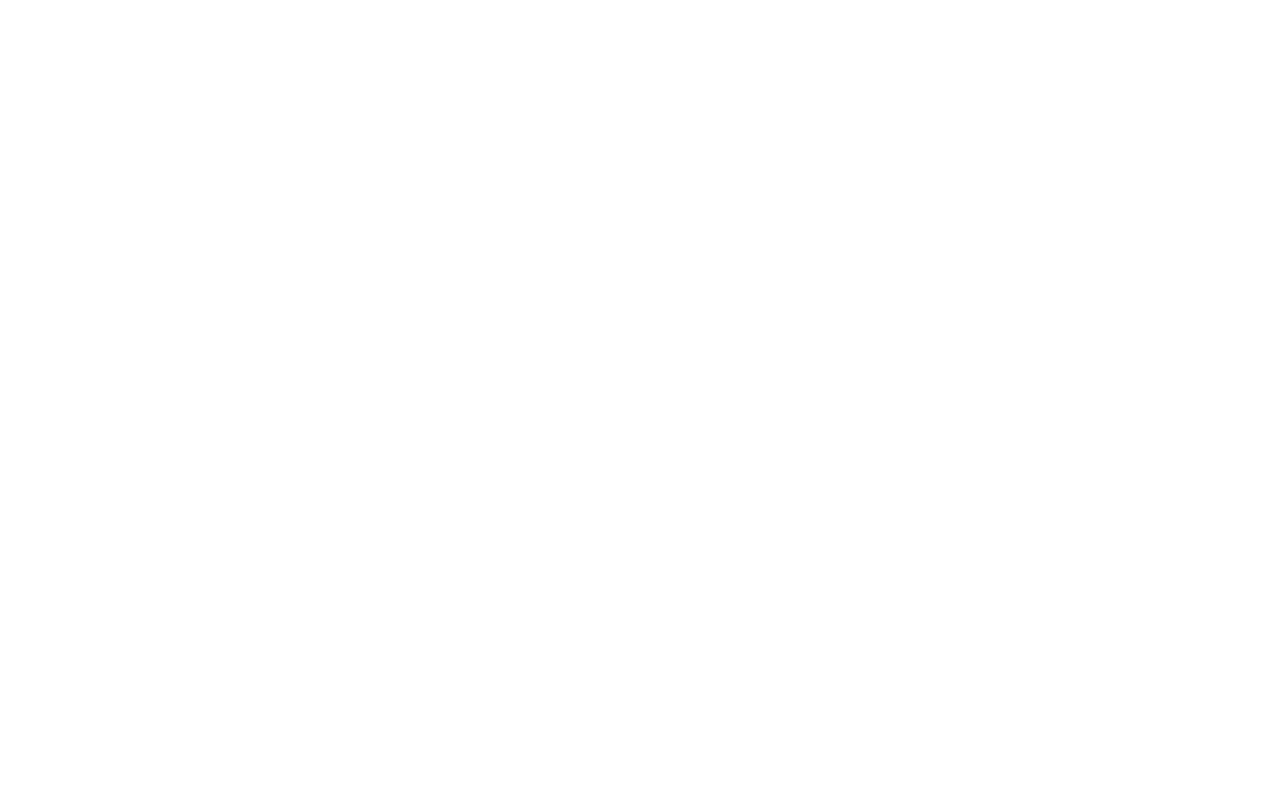
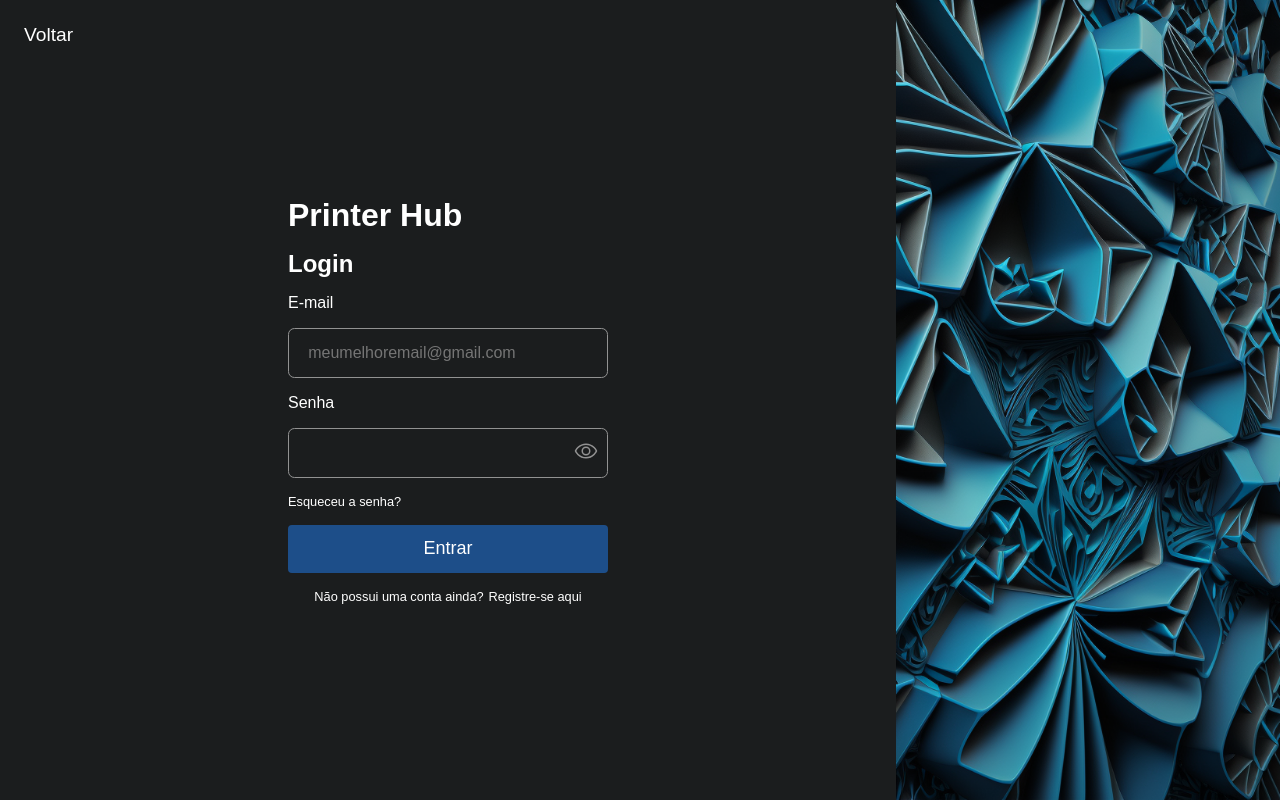
Before and after one commit to IFCE-Campus-Aracati/phfrontend, a React (Vite) app: page /signin in a window 1280 px wide. Before the commit this address had no page. Built offline with nearby package versions, Linux system fonts and the light colour scheme.

Commit message:
feature: signin and signup screens

```diff
--- a/src/components/Button/index.tsx
+++ b/src/components/Button/index.tsx
@@ -5,7 +5,7 @@
 interface ButtonProps extends React.HTMLAttributes<HTMLButtonElement> {
   title: string;
   variant: "fill" | "outline";
-  size: "small" | "medium" | "large";
+  size: "small" | "medium" | "large" | "xlarge";
   children?: React.ReactNode;
 }
 
@@ -51,6 +51,16 @@
             <Title style={{ fontSize: 18 }}>{title}</Title>
           </Container>
         );
+      case "xlarge":
+        return(
+          <Container
+            style={{ justifyContent:"center",  height: "3rem", paddingInline: 120, gap: 8, }}
+            variant={variant}
+          >
+            {children}
+            <Title style={{ fontSize: 18 }}>{title}</Title>
+          </Container>
+        );
     }
   }
 }
--- a/src/components/Input/styles.ts
+++ b/src/components/Input/styles.ts
@@ -6,7 +6,6 @@
 }
 
 export const Container = styled.div`
-  margin-bottom: 1.5rem;
   min-width: 20rem;
 `;
 
--- a/src/pages/Home/index.tsx
+++ b/src/pages/Home/index.tsx
@@ -23,7 +23,7 @@
     <Container>
       <Body>
         <HeaderNavigation>
-          <LinkButton to={""}>
+          <LinkButton to={"/signin"}>
             <TextLink>Login</TextLink>
           </LinkButton>
           <LinkButton to={""}>
--- /dev/null
+++ b/src/pages/SignIn/index.tsx
@@ -0,0 +1,53 @@
+import { useNavigate } from "react-router-dom";
+import {
+  Body,
+  Container,
+  FormContainer,
+  HeaderNavigation,
+  ImageSide,
+  LinkButton,
+  SmallLinkButton,
+  SubTitle,
+  Text,
+  TextContainer,
+  TextLink,
+  Title,
+} from "./styles";
+
+import HomeImage from "../../assets/home-image.png";
+import { Input } from "../../components/Input";
+import { Button } from "../../components/Button";
+
+export function SignIn() {
+  const navigate = useNavigate();
+
+  return (
+    <Container>
+      <Body>
+        <HeaderNavigation>
+          <LinkButton to={"/"}>
+            <TextLink>Voltar</TextLink>
+          </LinkButton>
+        </HeaderNavigation>
+        <FormContainer>
+          <Title>Printer Hub</Title>
+          <SubTitle>Login</SubTitle>
+          <Input label="E-mail" variant="form" placeholder="meumelhoremail@gmail.com" ></Input>
+          <Input password={true} label="Senha" variant="form" placeholder={""}  ></Input>
+          <SmallLinkButton to={"/"}>
+            <TextLink>Esqueceu a senha?</TextLink>
+          </SmallLinkButton>
+          <Button size="xlarge" variant="fill" title="Entrar" />
+          <TextContainer>
+            <Text>Não possui uma conta ainda?</Text>
+            <SmallLinkButton to={"/signup"}>
+              <TextLink>Registre-se aqui</TextLink>
+            </SmallLinkButton>
+          </TextContainer>
+        </FormContainer>
+      </Body>
+
+      <ImageSide src={HomeImage} />
+    </Container>
+  );
+}
--- /dev/null
+++ b/src/pages/SignIn/styles.ts
@@ -0,0 +1,88 @@
+import { Link } from "react-router-dom";
+import styled from "styled-components";
+import { theme } from "../../styles/theme";
+
+export const Container = styled.div`
+  flex: 1;
+  height: 100vh;
+  width: 100%;
+  display: flex;
+  flex-direction: row;
+  justify-content: space-between;
+  background-color: ${theme.colors.background.primary};
+`;
+
+export const Body = styled.div`
+  width: 70vw;
+  display: flex;
+  flex-direction: column;
+  align-items: center;
+  justify-content: center;
+`;
+
+export const FormContainer = styled.div`
+  display: flex;
+  flex-direction: column;
+  gap: 1rem;
+`;
+
+export const Title = styled.h1`
+  color: ${theme.colors.white};
+  text-align: start;
+`;
+
+export const SubTitle = styled.h2`
+  color: ${theme.colors.white};
+  text-align: start;
+`;
+
+export const HeaderNavigation = styled.div`
+  position: fixed;
+  top: 1.5rem;
+  left: 1.5rem;
+  display: flex;
+  flex-direction: row;
+  gap: 2.4rem;
+`;
+
+export const LinkButton = styled(Link)`
+  text-decoration: none;
+  color: ${theme.colors.white};
+  font-size: 1.2rem;
+
+  :hover {
+    color: ${theme.colors.blue.light};
+    transition: 100ms;
+  }
+`;
+
+export const TextLink = styled.p``;
+
+export const TextContainer = styled.div`
+gap: 0.3rem;
+display: flex;
+flex-direction: row;
+justify-content: center;
+`;
+
+export const SmallLinkButton = styled(Link)`
+text-decoration: none;
+color: ${theme.colors.white};
+font-size: 0.8rem;
+
+:hover {
+  color: ${theme.colors.blue.light};
+  transition: 100ms;
+}
+`;
+
+export const Text = styled.p`
+color: ${theme.colors.white};
+font-size: 0.8rem;
+`;
+
+export const ImageSide = styled.img`
+  height: 100vh;
+  width: 30vw;
+  object-fit: cover;
+`;
--- /dev/null
+++ b/src/pages/SignUp/index.tsx
@@ -0,0 +1,53 @@
+import { useNavigate } from "react-router-dom";
+import { Logo } from "../Home/styles";
+import {
+  Body,
+  Container,
+  FormContainer,
+  HeaderNavigation,
+  ImageSide,
+  LinkButton,
+  SmallLinkButton,
+  SubTitle,
+  TextContainer,
+  TextLink,
+  Title,
+  Text,
+} from "./styles";
+
+import HomeImage from "../../assets/home-image.png";
+import { Input } from "../../components/Input";
+import { Button } from "../../components/Button";
+
+export function SignUp() {
+  const navigate = useNavigate();
+
+  return (
+    <Container>
+      <Body>
+        <HeaderNavigation>
+          <LinkButton to={"/"}>
+            <TextLink>Voltar</TextLink>
+          </LinkButton>
+        </HeaderNavigation>
+        <FormContainer>
+            <Title>Printer Hub</Title>
+            <SubTitle>Cadastre-se</SubTitle>
+          <Input label="Nome" variant="form" placeholder="Fulano da Silva" ></Input>
+          <Input label="E-mail" variant="form" placeholder="meumelhoremail@gmail.com" ></Input>
+          <Input password={true} label="Senha" variant="form" placeholder={""}  ></Input>
+          <Input password={true} label="Confirmar Senha" variant="form" placeholder={""} ></Input>
+          <Button size="xlarge" variant="fill" title="Cadastrar" />
+          <TextContainer>
+            <Text>Já possui uma conta?</Text>
+            <SmallLinkButton to={"/signin"}>
+              <TextLink>Acesse aqui</TextLink>
+            </SmallLinkButton>
+          </TextContainer>
+        </FormContainer>
+      </Body>
+
+      <ImageSide src={HomeImage} />
+    </Container>
+  );
+}
--- /dev/null
+++ b/src/pages/SignUp/styles.ts
@@ -0,0 +1,88 @@
+import { Link } from "react-router-dom";
+import styled from "styled-components";
+import { theme } from "../../styles/theme";
+
+export const Container = styled.div`
+  flex: 1;
+  height: 100vh;
+  width: 100%;
+  display: flex;
+  flex-direction: row;
+  justify-content: space-between;
+  background-color: ${theme.colors.background.primary};
+`;
+
+export const Body = styled.div`
+  width: 70vw;
+  display: flex;
+  flex-direction: column;
+  align-items: center;
+  justify-content: center;
+`;
+
+export const FormContainer = styled.div`
+  display: flex;
+  flex-direction: column;
+  gap: 1rem;
+`;
+
+export const Title = styled.h1`
+  color: ${theme.colors.white};
+  text-align: start;
+`;
+
+export const SubTitle = styled.h2`
+  color: ${theme.colors.white};
+  text-align: start;
+`;
+
+export const HeaderNavigation = styled.div`
+  position: fixed;
+  top: 1.5rem;
+  left: 1.5rem;
+  display: flex;
+  flex-direction: row;
+  gap: 2.4rem;
+`;
+
+export const LinkButton = styled(Link)`
+  text-decoration: none;
+  color: ${theme.colors.white};
+  font-size: 1.2rem;
+
+  :hover {
+    color: ${theme.colors.blue.light};
+    transition: 100ms;
+  }
+`;
+
+export const TextLink = styled.p``;
+
+export const TextContainer = styled.div`
+gap: 0.3rem;
+display: flex;
+flex-direction: row;
+justify-content: center;
+`;
+
+export const SmallLinkButton = styled(Link)`
+text-decoration: none;
+color: ${theme.colors.white};
+font-size: 0.8rem;
+
+:hover {
+  color: ${theme.colors.blue.light};
+  transition: 100ms;
+}
+`;
+
+export const Text = styled.p`
+color: ${theme.colors.white};
+font-size: 0.8rem;
+`;
+
+export const ImageSide = styled.img`
+  height: 100vh;
+  width: 30vw;
+  object-fit: cover;
+`;
--- a/src/routes/index.tsx
+++ b/src/routes/index.tsx
@@ -1,11 +1,15 @@
 import { Routes, Route } from "react-router-dom";
 
 import { Home } from "../pages/Home";
+import { SignUp } from "../pages/SignUp";
+import { SignIn } from "../pages/SignIn";
 
 export function RoutesApp() {
   return (
     <Routes>
       <Route path="/" element={<Home />} />
+      <Route path="/signin" element={<SignIn />} />
+      <Route path="/signup" element={<SignUp />} />
     </Routes>
   );
 }
```
Also changed, not shown: 1 other file (tests, documents, lock files or other folders).
